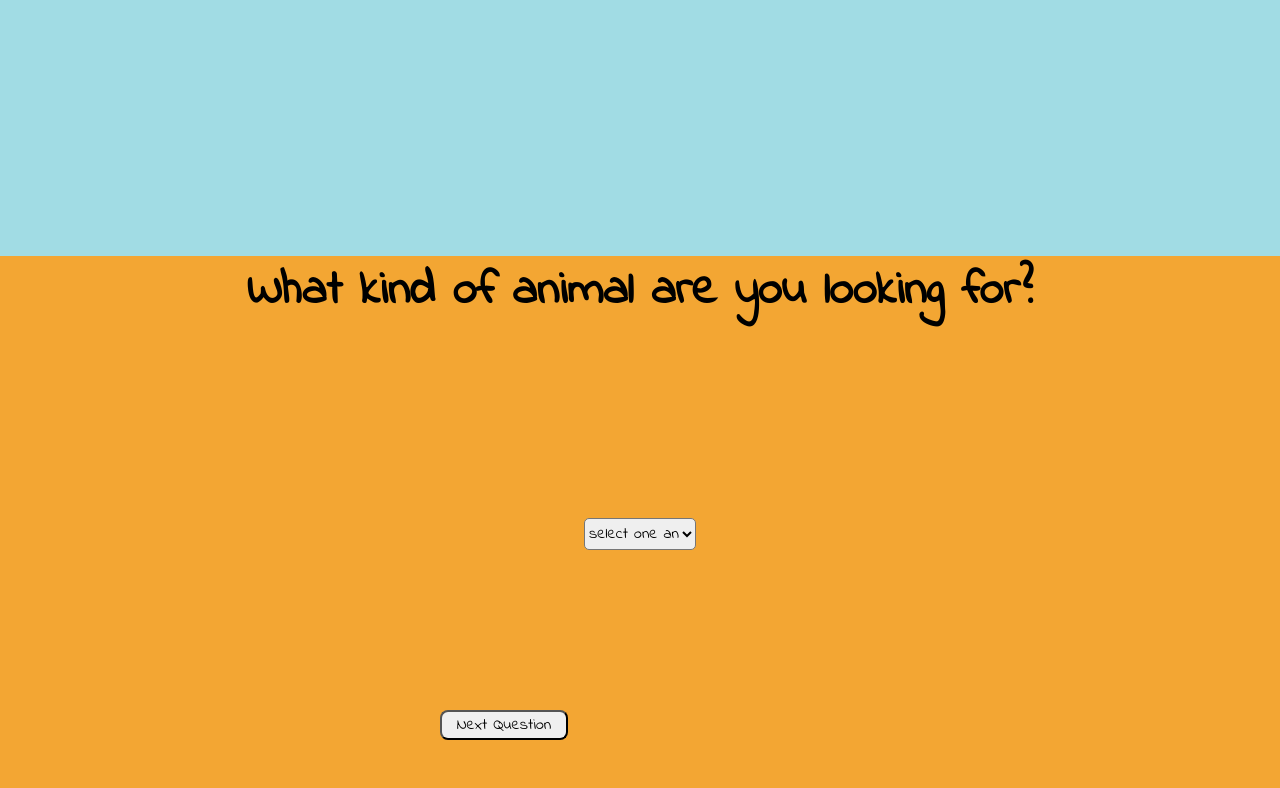
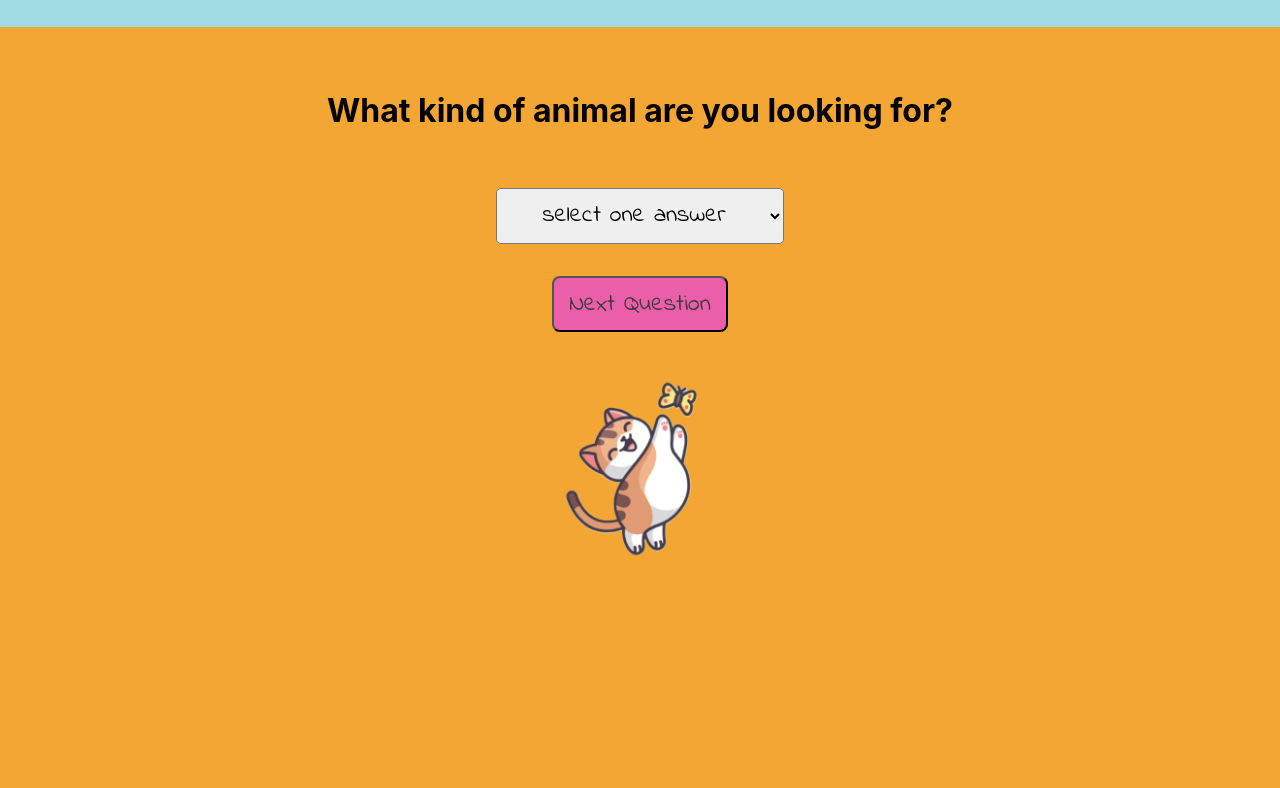
Before and after one commit to evelyn516/Adoption, a React (Create React App) app in the folder client/: page /quiz in a window 1280 px wide. Shown: the top 788 px of the page. Built offline with nearby package versions, Linux system fonts and the light colour scheme; a web font is replaced by a local one.

Commit message:
styled the home and quiz features

```diff
--- a/client/src/pages/Home/index.js
+++ b/client/src/pages/Home/index.js
@@ -2,7 +2,6 @@
 import React from "react";
 import { Link } from "react-router-dom";
 import "./style.css";
-import Header from '../../layout/Header';
 import all_cats from './all_cats.png'
 import all_dogs from './all_dogs.png'
 
@@ -39,13 +38,10 @@ return (
 
  </div>
 
- <div className="footer">
-        <a>Shelter Login</a>
-        <a>Shelter Register</a>
-  </div>
- </>
 
-  );
+</>
+
+);
 }
 
 export default Home;
--- a/client/src/pages/Home/style.css
+++ b/client/src/pages/Home/style.css
@@ -2,7 +2,7 @@
 
 body{
 background-color: #A1DCE4;
-padding: 2rem;
+/* padding: 2rem; */
 }
 
 .home-title{
@@ -58,7 +58,7 @@ text-align: center;
 }
 
 .footer{
-
+display: flex;
 
 }
 
--- a/client/src/pages/Quiz/style.css
+++ b/client/src/pages/Quiz/style.css
@@ -1,49 +1,37 @@
 @import url('https://fonts.googleapis.com/css2?family=Grape+Nuts&family=Indie+Flower&display=swap');
 
-body{
-    padding:0;
-    margin:0px;
-    font-family: 'Indie Flower', cursive;
-}
+
 
 .questions-grid{
-
-
-height: 80vh;
+height: 100vh;
 width: 100vw;
-
 background-color: #F3A633;
-/* margin-top: 12rem; */
-/* display: flex;
-flex-direction:column;  */
-
-align-items: flex-start
-;
-}
-
-*, *::after, *::before{
-box-sizing: border-box;
 }
 
 .questions{
 
 text-align: center;
-margin-top: 20%;
-margin-bottom: 15%;
-font-size: 3rem;
+padding: 4rem 1rem 2rem 1rem;
+
+
+font-size: 2rem;
 
 }
+*, *::after, *::before{
+box-sizing: border-box;
+}
+
 .answers-grid{
 width: 100vw;
 display: flex;
 align-items: center;
 justify-content: center;
-margin-bottom: 10%;
+
 }
 
 
 .answers-show{
-width: 25rem;
+width:fit-content;
 margin: 0 auto;
 /* display: flex;
 flex-direction: column;
@@ -53,13 +41,13 @@ text-align: center; */
 
 
 select{
-height: 2rem;
-width:7rem;
+height: 3.5rem;
+width:18rem;
 text-align: center;
 margin-bottom: 2rem;
 outline: none;
 border-radius: 5px;
-font-size: 1rem;
+font-size: 1.5rem;
 font-family: 'Indie Flower', cursive;
 
 }
@@ -78,13 +66,24 @@ margin-bottom: 4rem;
 }
 .next-question{
 display: block;
+background-color: #EB5EA9;
 text-align: center;
-width: 8rem;
+padding: 0.2rem;
+width: 11rem;
+height: 3.5rem;
 border-radius: 0.5rem;
 font-family: 'Indie Flower', cursive;
-font-size: 1rem;
+font-size: 1.5rem;
+transition-duration: 0.4s;
+    color: #3A3A3A;;
+}
+/* .next-question:hover {
+    transition-duration: 0.1s;
+    background-color: #ffafcc;
+} */
 
-}
+
+
 .img-container{
 width: 80vw;
 height: 35vh;
```
